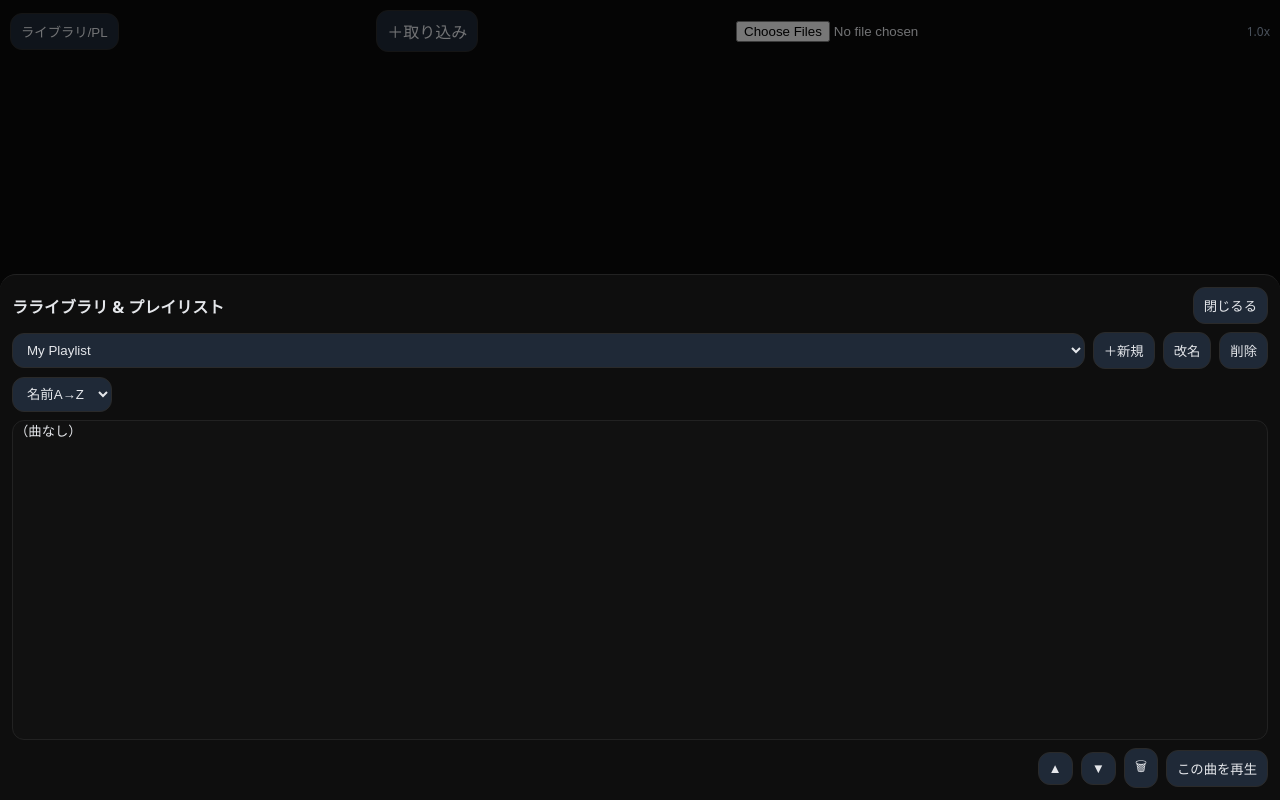
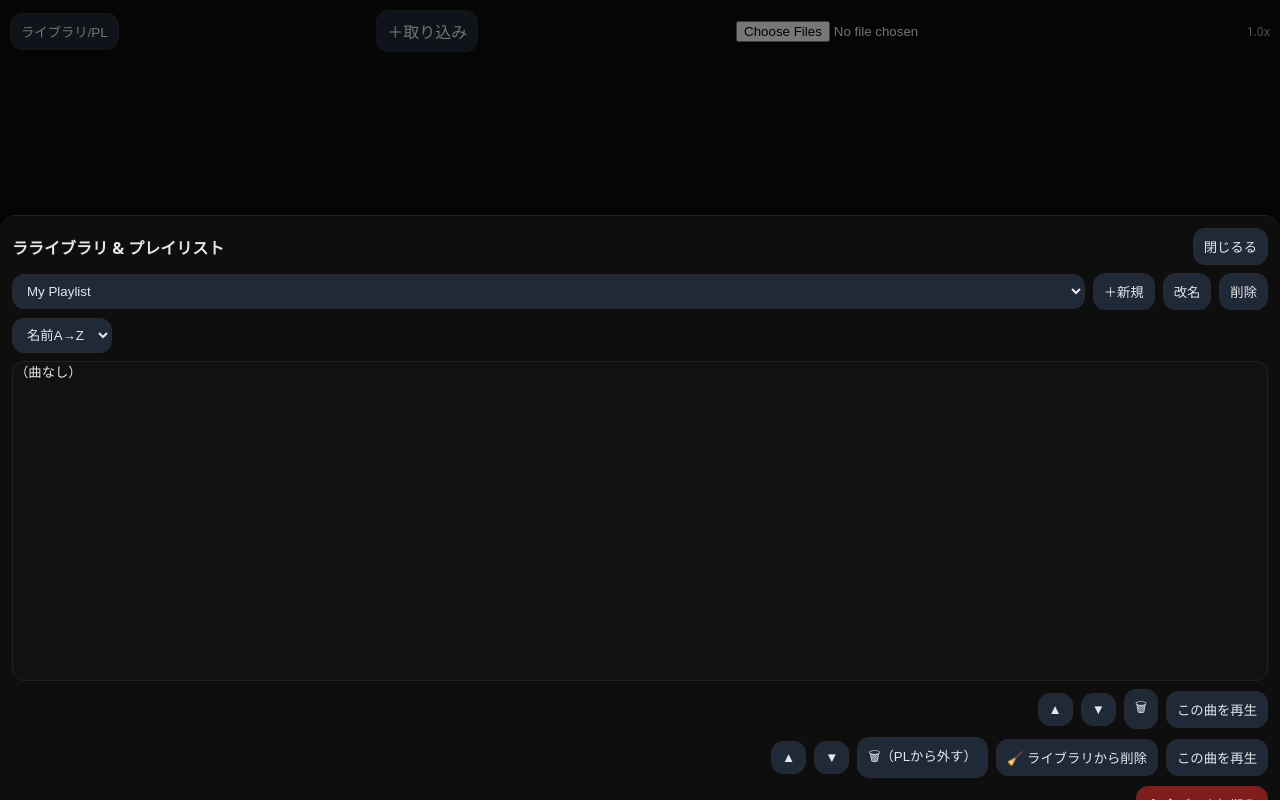
Before and after one commit to testuser4856/pwa-audio-player, a plain HTML site: page index.html in a window 1280 px wide. Both pictures are taken after a click on the button "ライブラリ/PL". Drawn offline with Linux system fonts and the light colour scheme.

Commit message:
Update index.html

```diff
--- a/index.html
+++ b/index.html
@@ -75,6 +75,18 @@
         <button id="rm" class="btn">🗑</button>
         <button id="playSel" class="btn">この曲を再生</button>
       </div>
+      <div class="row" style="margin-top:8px; justify-content:flex-end">
+  <button id="up" class="btn">▲</button>
+  <button id="down" class="btn">▼</button>
+  <button id="rm" class="btn">🗑（PLから外す）</button>
+  <button id="rmLib" class="btn">🧹 ライブラリから削除</button>
+  <button id="playSel" class="btn">この曲を再生</button>
+</div>
+    <!-- 危険操作：全データ初期化 -->
+    <div class="row" style="margin-top:8px; justify-content:space-between">
+      <span class="muted">※ 全消しは元に戻せません</span>
+      <button id="nuke" class="btn" style="background:#7f1d1d;border-color:#7f1d1d">⚠ 全データ初期化</button>
+    </div>
     </div>
   </div>
 
```
